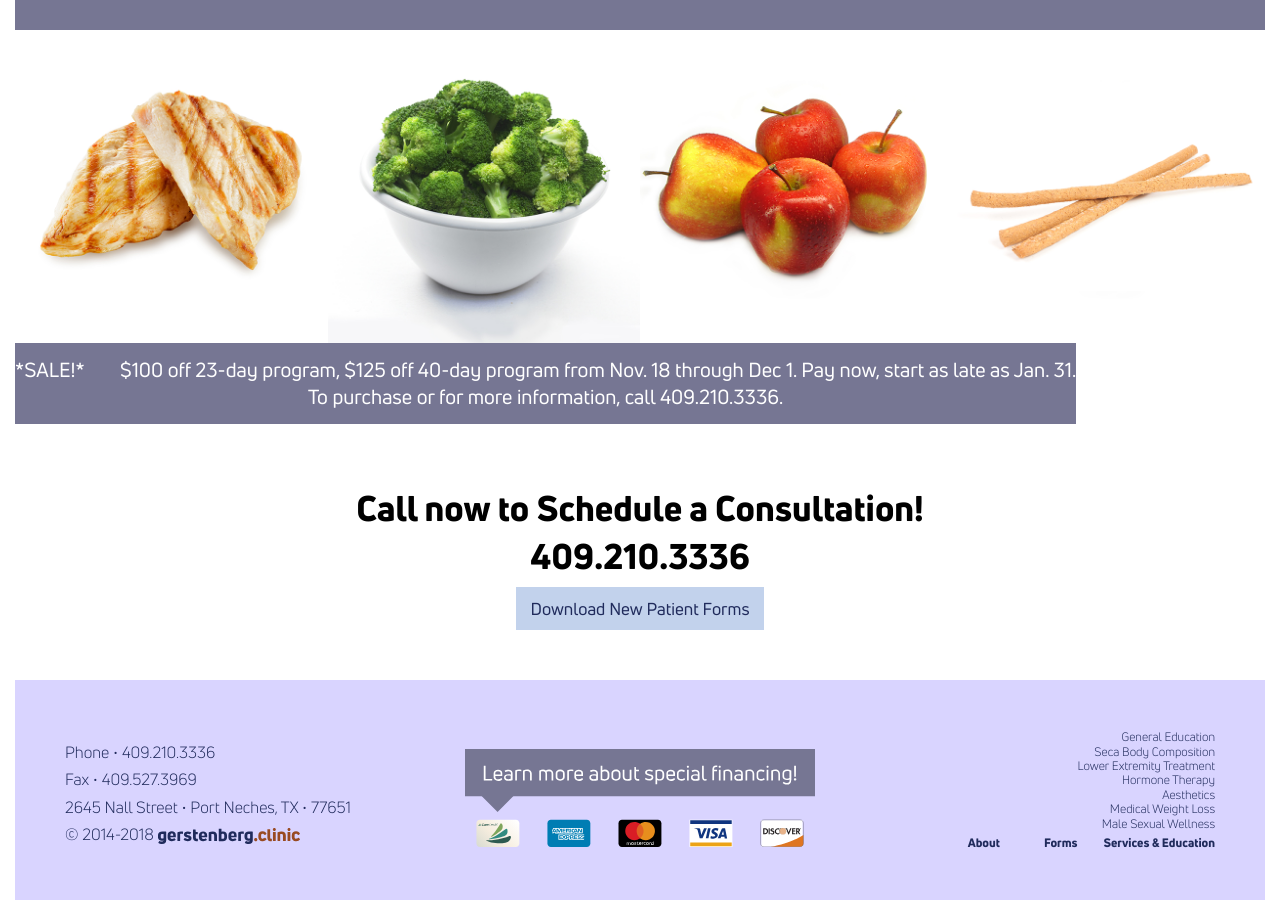
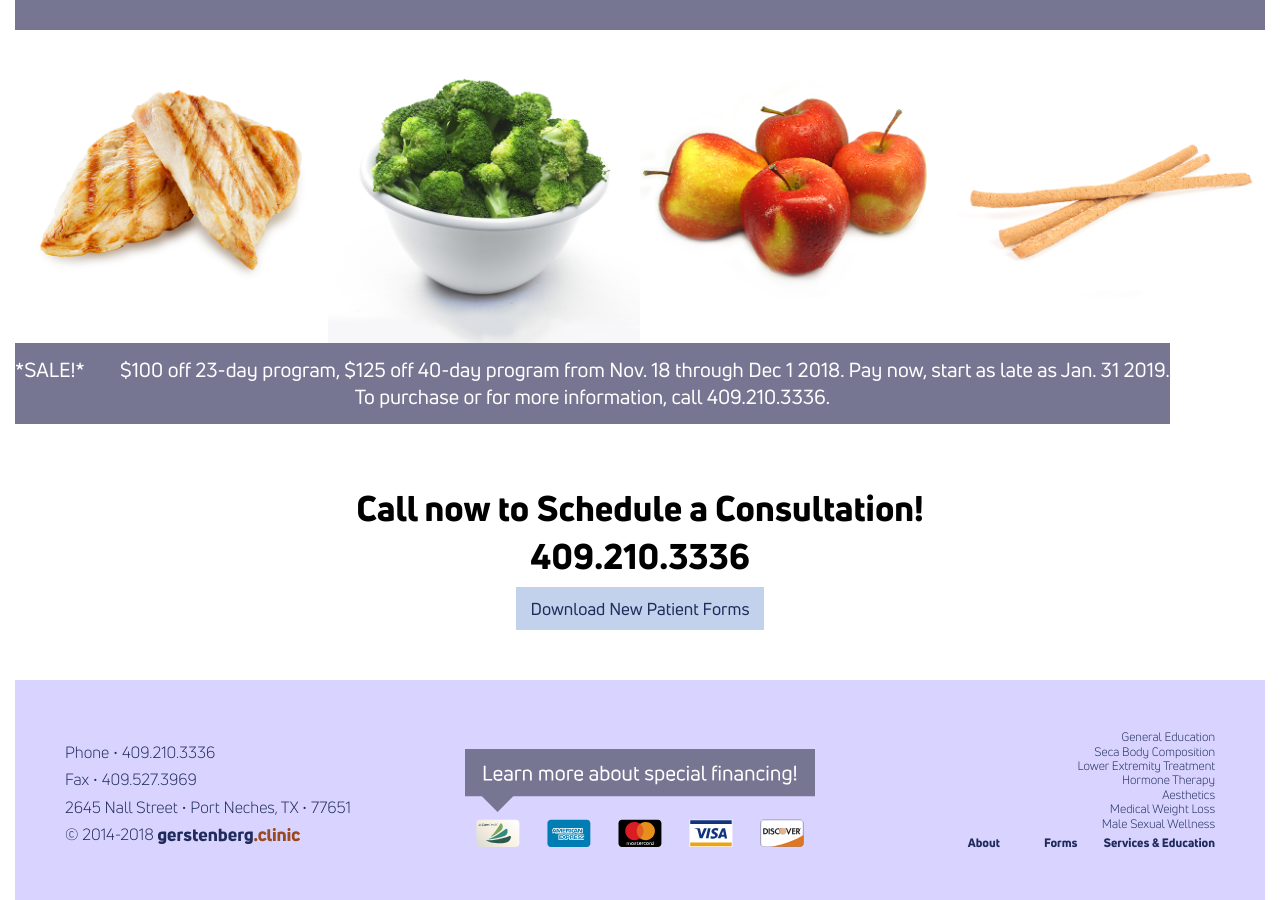
Before and after one commit to theneverwoods/gerstenberg.clinic, a Jekyll site: the page built from services/medicalweightloss.html, in a window 1280 px wide and 900 px high, scrolled down 2180 px. Built offline with Jekyll 4.4.1, drawn with Linux system fonts in a browser that asks for light colours.

Commit message:
Update medicalweightloss.html

```diff
--- a/services/medicalweightloss.html
+++ b/services/medicalweightloss.html
@@ -82,7 +82,7 @@ redirect_from: /weightloss
 	</div>
 
 	    <div class="dark" style="text-align: center;">
-      <a href="tel:+1-409-210-3336" target="_blank"><h1 style="display: inline-block; font-weight: normal;">*SALE!*&nbsp;&nbsp;&nbsp;&nbsp;&nbsp;&nbsp;&nbsp;&nbsp;$100 off 23-day program, $125 off 40-day program from Nov. 18 through Dec 1. Pay now, start as late as Jan. 31. <br/>To purchase or for more information, call 409.210.3336.</h1></a>
+      <a href="tel:+1-409-210-3336" target="_blank"><h1 style="display: inline-block; font-weight: normal;">*SALE!*&nbsp;&nbsp;&nbsp;&nbsp;&nbsp;&nbsp;&nbsp;&nbsp;$100 off 23-day program, $125 off 40-day program from Nov. 18 through Dec 1 2018. Pay now, start as late as Jan. 31 2019. <br/>To purchase or for more information, call 409.210.3336.</h1></a>
     </div>
 
 </div>
```
